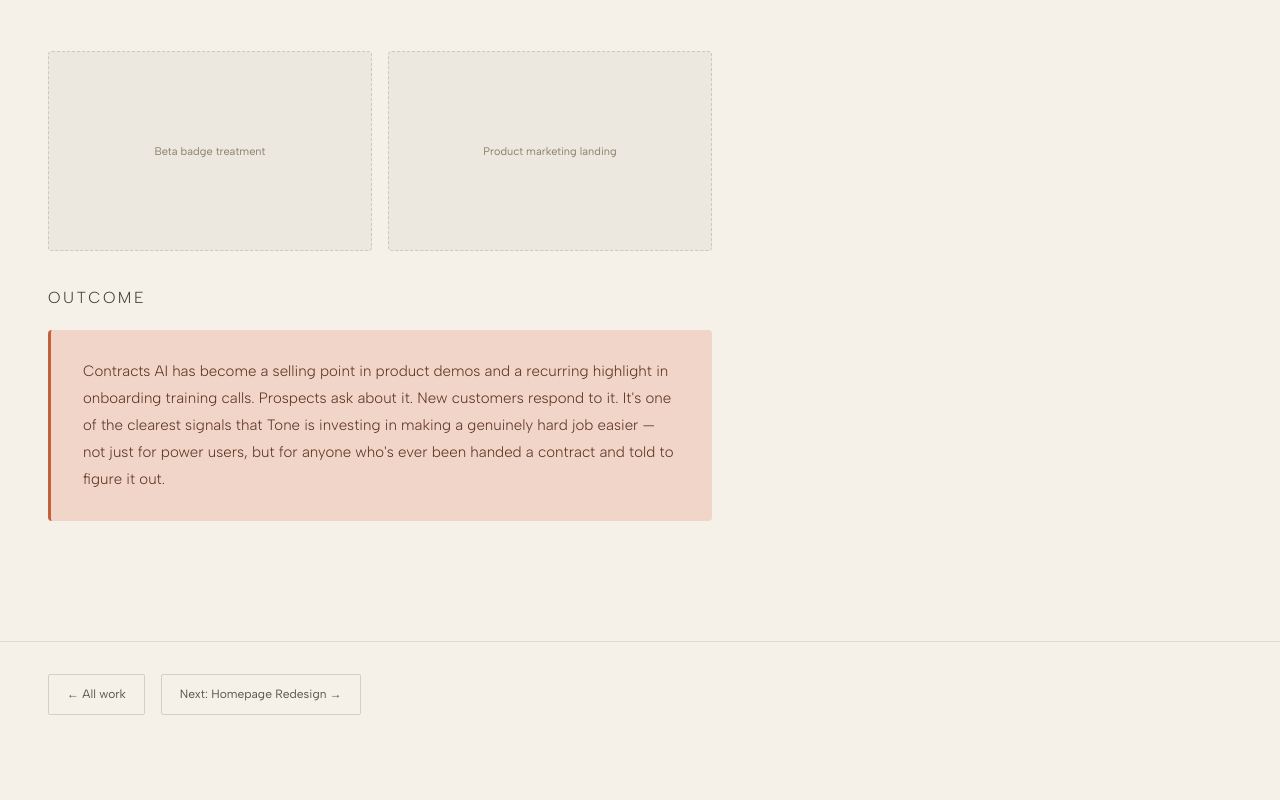
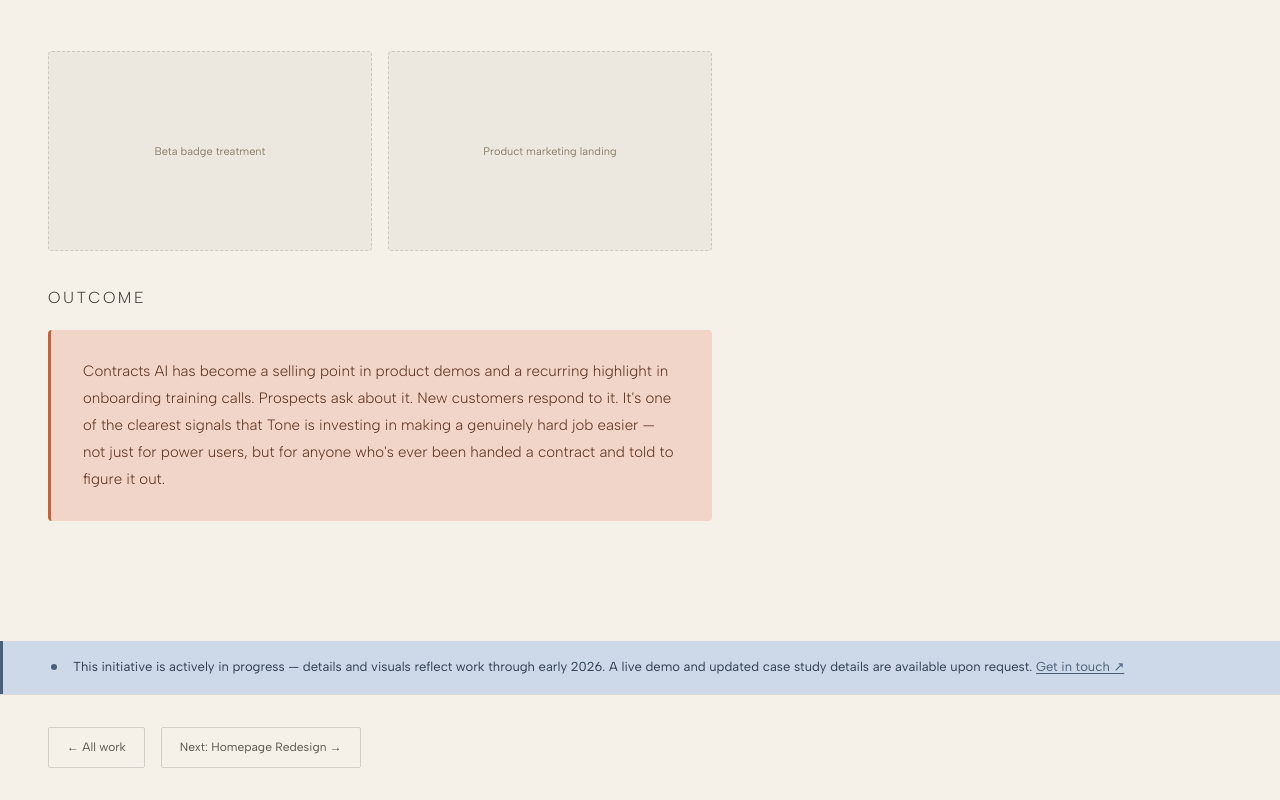
Before and after one commit to nay-ho-ma/portfolio, a plain HTML site: page contracts.html in a window 1280 px wide. Shown: the part 3047-3847 px from the top of the page. Before the commit the page ends 3794 px from the top, so only its background shows below. Drawn offline with Linux system fonts and the light colour scheme; a web font is replaced by a local one.

Commit message:
Adding WIP banner

```diff
--- a/contracts.html
+++ b/contracts.html
@@ -73,6 +73,10 @@
     <div class="outcome-card"><p>Contracts AI has become a selling point in product demos and a recurring highlight in onboarding training calls. Prospects ask about it. New customers respond to it. It's one of the clearest signals that Tone is investing in making a genuinely hard job easier — not just for power users, but for anyone who's ever been handed a contract and told to figure it out.</p></div>
   </div>
 </div>
+<div class="wip-banner">
+  <div class="wip-banner-dot"></div>
+  <p>This initiative is actively in progress — details and visuals reflect work through early 2026. A live demo and updated case study details are available upon request. <a href="mailto:naomi.con@gmail.com">Get in touch ↗</a></p>
+</div>
 <div class="nav-case">
   <a class="nav-case-btn" href="index.html">← All work</a>
   <a class="nav-case-btn" href="homepage.html">Next: Homepage Redesign →</a>
--- a/styles.css
+++ b/styles.css
@@ -275,6 +275,37 @@ nav {
   opacity: 0.55;
 }
 
+/* Work-in-progress disclaimer */
+.wip-banner {
+  background: var(--dusty-blue-light);
+  border-left: 3px solid var(--dusty-blue);
+  padding: 1rem 3rem;
+  display: flex;
+  align-items: center;
+  gap: 1rem;
+}
+.wip-banner-dot {
+  width: 6px; height: 6px;
+  border-radius: 50%;
+  background: var(--dusty-blue);
+  flex-shrink: 0;
+}
+.wip-banner p {
+  font-size: 13px;
+  color: #2d3d52;
+  line-height: 1.6;
+  font-weight: 400;
+}
+.wip-banner a {
+  color: var(--dusty-blue);
+  text-decoration: underline;
+  text-underline-offset: 2px;
+  cursor: none;
+}
+@media (max-width: 768px) {
+  .wip-banner { padding: 1rem 1.5rem; }
+}
+
 /* About */
 .about-section { padding: 5rem 3rem; }
 .about-grid { display: grid; grid-template-columns: 180px 1fr; gap: 5rem; align-items: start; }
```
